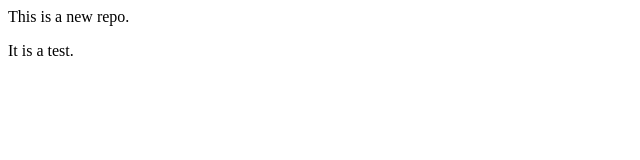
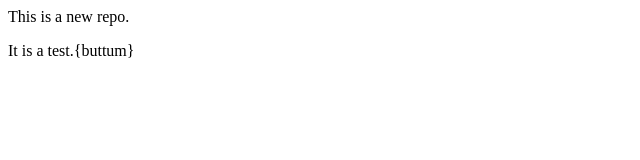
Before and after one commit to Sunilbehera672/Localrepo, a plain HTML site: page index.html in a window 1280 px wide. Shown: the full height of the page, 0-640 px from the left. Drawn offline with Linux system fonts and the light colour scheme.

```diff
--- a/index.html
+++ b/index.html
@@ -1,2 +1,2 @@
 <p>This is a new repo.</p>
-<p>It is a test.</p>
+<p>It is a test.{buttum}</p>
```
